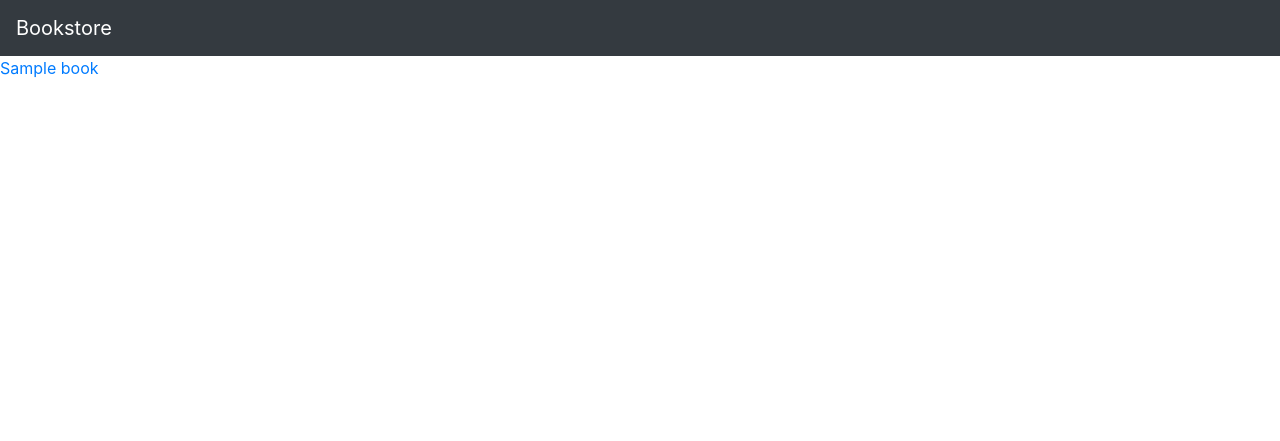
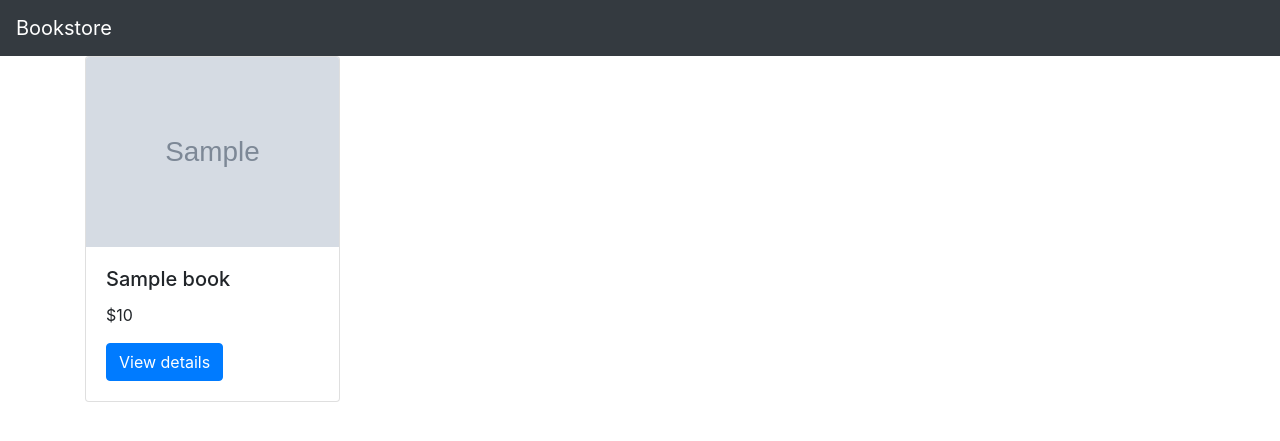
Before and after one commit to huberalberti/django_tutorial, a Django app: page / in a window 1280 px wide. Shown: the top 441 px of the page. Run offline with Django 5.2, Linux system fonts and the light colour scheme; tables that the repository leaves empty hold one stand-in row (values such as "Sample post"); grey boxes marked "Sample" are stand-in pictures.

Commit message:
Add basic style to index and detail

```diff
--- a/mysite/myapp/templates/myapp/index.html
+++ b/mysite/myapp/templates/myapp/index.html
@@ -1,7 +1,19 @@
 {% extends 'myapp/base.html' %}
 {% block body %}
-    {% for book in book_list %}
-        <a href="{% url 'myapp:detail' book.id %}">{{ book.name }}</a>
-        <br />
-    {% endfor %}
+    <div class="container">
+        <div class="row">
+            {% for book in book_list %}
+                <div class="col-md-3">
+                    <div class="card">
+                        <img class="card-img-top" src="{{ book.book_image.url }}" alt="">
+                        <div class="card-body">
+                            <h5 class="card-title">{{ book.name }}</h5>
+                            <p class="card-text">${{ book.price }}</p>
+                            <a class="btn btn-primary" href="{% url 'myapp:detail' book.id %}">View details</a>
+                        </div>
+                    </div>
+                </div>
+            {% endfor %}
+        </div>
+    </div>
 {% endblock %}
```
Also changed, not shown: mysite/myapp/templates/myapp/detail.html (+14 -6 lines).
